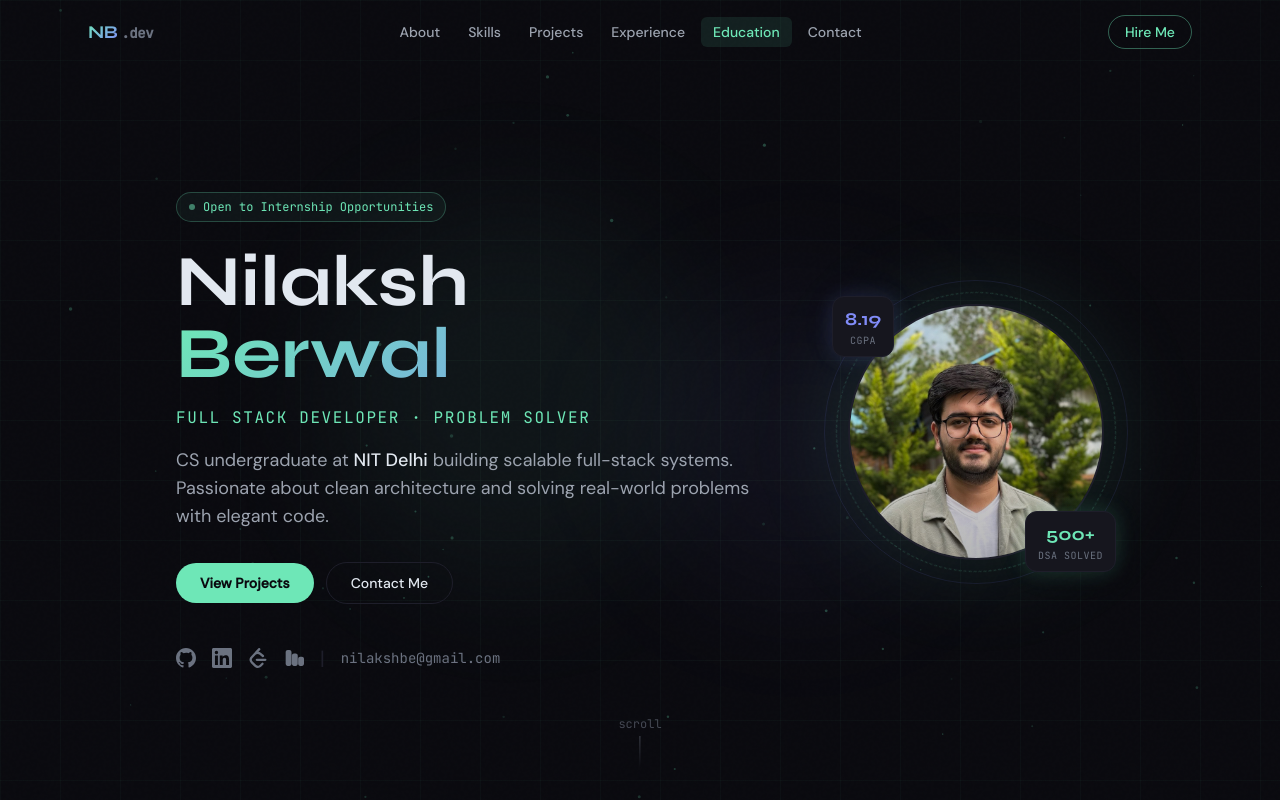
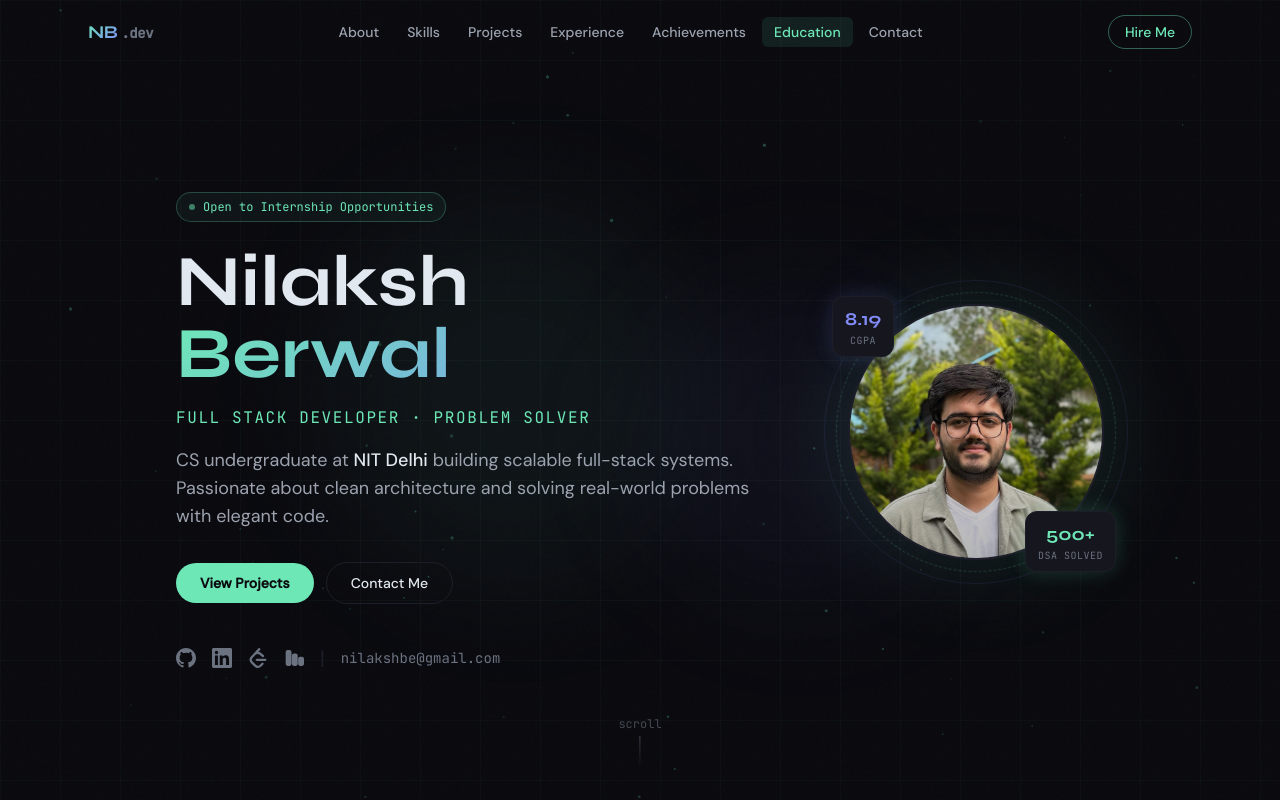
Before and after one commit to Nilaksh7/portfolio, a React (Vite) app: page / in a window 1280 px wide. Shown: the top 800 px of the page. Built offline with nearby package versions, Linux system fonts and the light colour scheme.

Commit message:
Add 'Achievements' link to Navbar

```diff
--- a/src/components/Navbar.jsx
+++ b/src/components/Navbar.jsx
@@ -5,6 +5,7 @@ const navLinks = [
   { label: 'Skills', href: '#skills' },
   { label: 'Projects', href: '#projects' },
   { label: 'Experience', href: '#experience' },
+  { label: 'Achievements', href: '#achievements' },
   { label: 'Education', href: '#education' },
   { label: 'Contact', href: '#contact' },
 ]
```
